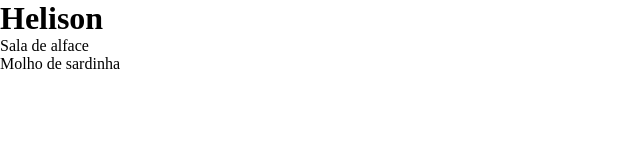
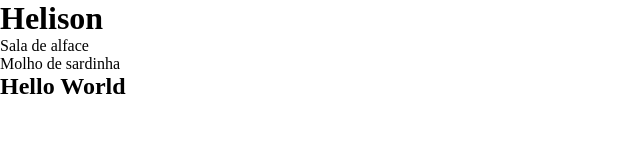
Before and after one commit to helison77/aula_git, a plain HTML site: page index.html in a window 1280 px wide. Shown: the whole page, without its empty margins (0-640 px from the left). Drawn offline with Linux system fonts and the light colour scheme.

Commit message:
add Hello World

```diff
--- a/index.html
+++ b/index.html
@@ -10,5 +10,8 @@
     <h1>Helison</h1>
     <p>Sala de alface</p>
     <p>Molho de sardinha</p>
+    <div>
+        <h2>Hello World</h2>
+    </div>
 </body>
 </html>
```
